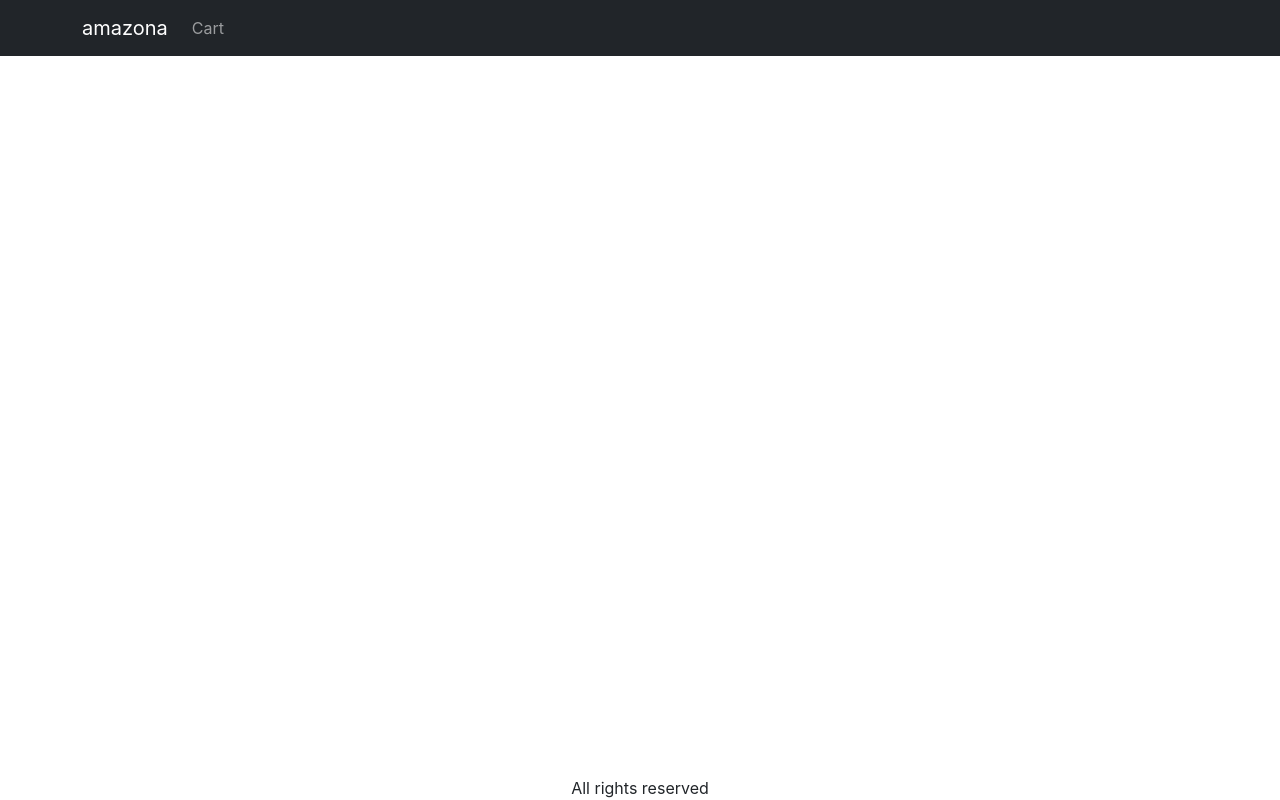
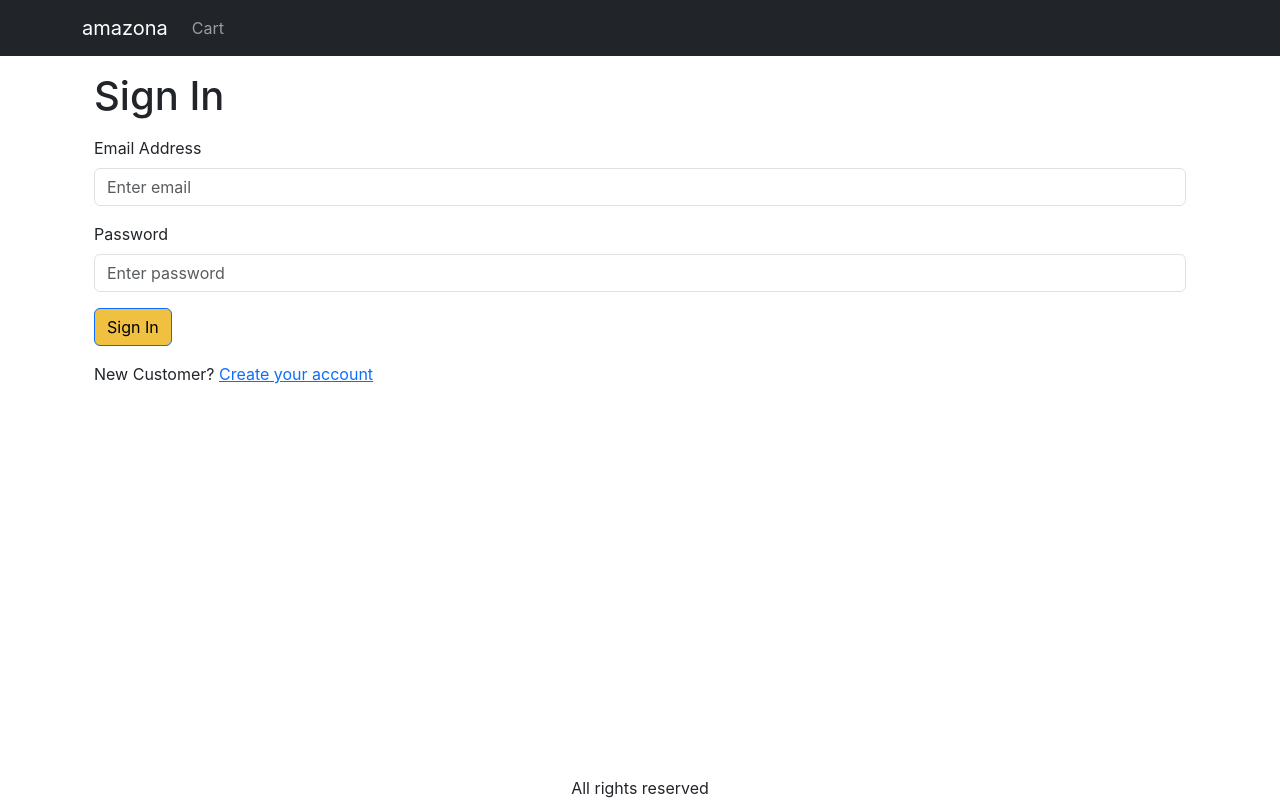
Before and after one commit to alihanselimoglu/amazonECommerce, a React (Create React App) app in the folder frontend/: page /signin in a window 1280 px wide. Built offline with nearby package versions, Linux system fonts and the light colour scheme.

Commit message:
Create Sign-In Screen

```diff
--- a/frontend/src/App.js
+++ b/frontend/src/App.js
@@ -8,6 +8,7 @@ import { Badge, Nav } from 'react-bootstrap';
 import { useContext } from 'react';
 import { Store } from './Store';
 import CartScreen from './screens/CartScreen';
+import SigninScreen from './screens/SigninScreen';
 
 function App() {
   const { state } = useContext(Store);
@@ -43,6 +44,7 @@ function App() {
             <Routes>
               <Route path="/product/:slug" element={<ProductScreen />} />
               <Route path="/cart" element={<CartScreen />} />
+              <Route path="/signin" element={<SigninScreen />} />
               <Route path="/" element={<HomeScreen />} />
             </Routes>
           </Container>
--- a/frontend/src/index.css
+++ b/frontend/src/index.css
@@ -56,3 +56,8 @@ main {
 .img-thumbnail {
   height: 80px;
 }
+
+.small-container {
+  max-width: 600px;
+  margin: auto;
+}
--- /dev/null
+++ b/frontend/src/screens/SigninScreen.js
@@ -0,0 +1,46 @@
+import React from 'react';
+import { Link, useLocation } from 'react-router-dom';
+import { Container, Form, Button, Row, Col } from 'react-bootstrap';
+import { Helmet } from 'react-helmet-async';
+
+const SigninScreen = () => {
+  const { search } = useLocation();
+  const redirectInUrl = new URLSearchParams(search).get('redirect');
+  const redirect = redirectInUrl ? redirectInUrl : '/';
+
+  return (
+    <>
+      <Container classname="small-container">
+        <Helmet>
+          <title>Sign In</title>
+        </Helmet>
+        <h1 className="my-3">Sign In</h1>
+        <Form>
+          <Form.Group className="mb-3" controlId="email">
+            <Form.Label>Email Address</Form.Label>
+            <Form.Control type="email" placeholder="Enter email" required />
+          </Form.Group>
+          <Form.Group className="mb-3" controlId="password">
+            <Form.Label>Password</Form.Label>
+            <Form.Control
+              type="password"
+              placeholder="Enter password"
+              required
+            />
+          </Form.Group>
+          <Button type="submit" variant="primary">
+            Sign In
+          </Button>
+        </Form>
+        <Row className="py-3">
+          <Col>
+            New Customer?{' '}
+            <Link to={`/signup?redirect=${redirect}`}>Create your account</Link>
+          </Col>
+        </Row>
+      </Container>
+    </>
+  );
+};
+
+export default SigninScreen;
```
